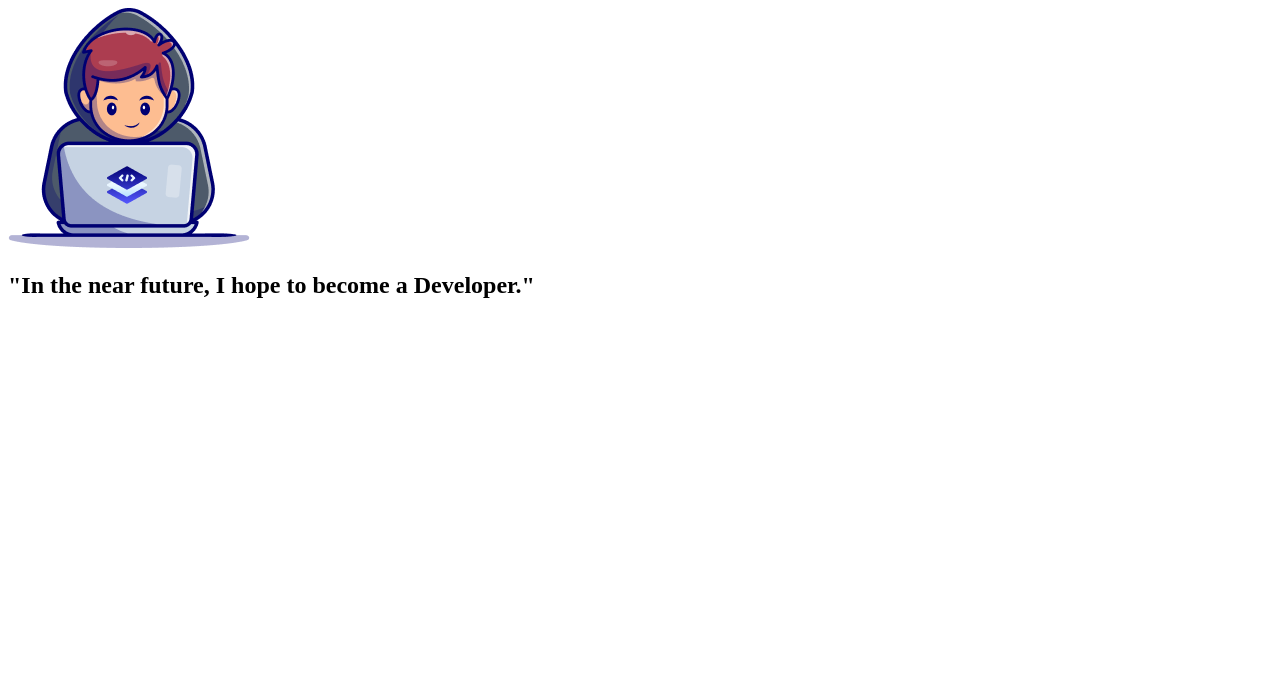
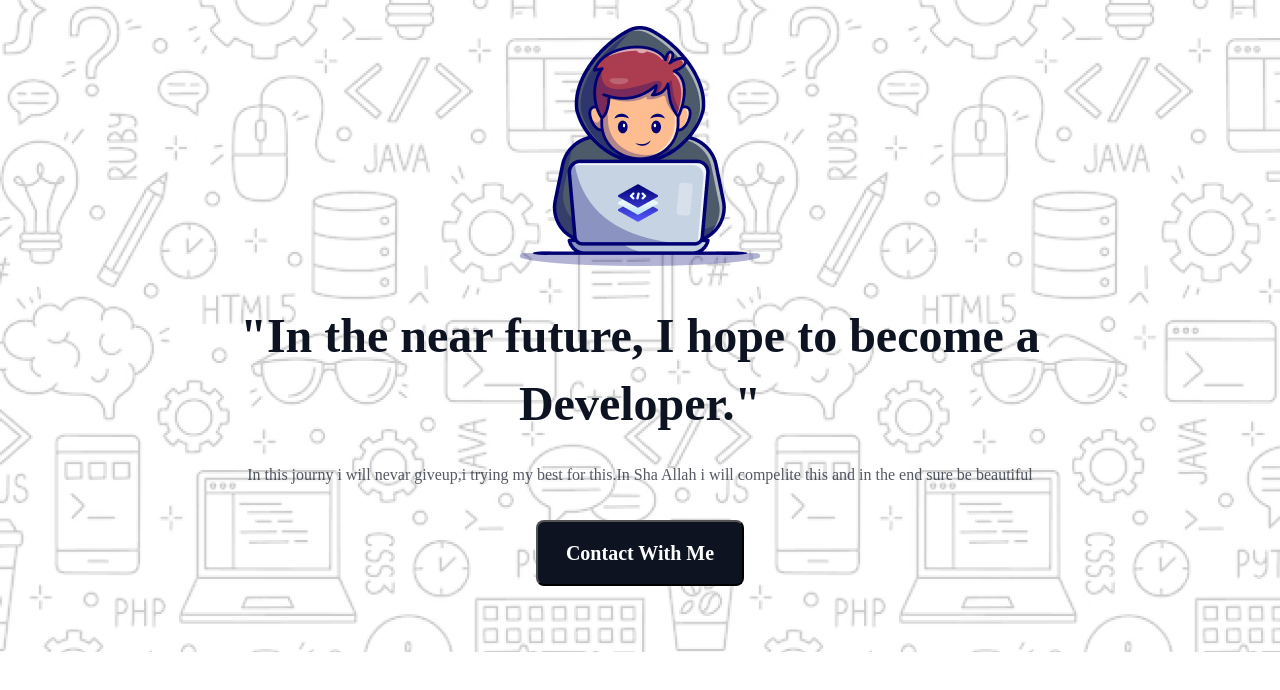
Before and after one commit to Ebrahim4102/next-Gennady-Korotkevich-first-assignment-repo, a plain HTML site: page index.html in a window 1280 px wide. Drawn offline with Linux system fonts and the light colour scheme; a web font is replaced by a local one.

Commit message:
added banner compelite

```diff
--- a/index.html
+++ b/index.html
@@ -11,9 +11,16 @@
 <header>
     <div class="banner">
         <div class="banner-container">
-            <div><img src="../next-Gennady-korotkevich-first-assignment-repo/assets/Group.png" alt=""></div>
+
+            <div class="banner-img"><img src="../next-Gennady-korotkevich-first-assignment-repo/assets/Group.png" alt=""></div>
+
             <h2 class="container-title">"In the near future, I hope to become a Developer."</h2>
-            <p class="banner-description"></p>
+            <p class="banner-description">In this journy i will nevar giveup,i trying my best for this.In Sha Allah i will compelite this and in the end sure be beautiful</p>
+            <button class="banner-btn">Contact With Me</button>
+
+        </div>
+
+
         </div>
 
 
--- a/style.css
+++ b/style.css
@@ -0,0 +1,66 @@
+
+@import url('https://fonts.googleapis.com/css2?family=Azeret+Mono:ital,wght@0,100..900;1,100..900&display=swap');
+
+*{margin: 0;
+    padding: 0;
+    font-family: Azeret Mono;
+}
+
+
+               /* My Banner Styles */
+.banner{
+    display: flex;
+    justify-content: center;
+    justify-items: center;
+    width: 100%;
+    height: 652px;
+    background-image: url(../next-Gennady-korotkevich-first-assignment-repo/assets/Hero-bg.png);
+    text-align: center;
+}
+.banner-container{
+    width: 998px;
+    height: 582px;
+    margin: 26px 221px 44px 221px;
+    background-size: contain;
+    align-items: center;
+
+}
+
+.banner-container.banner-img{
+    margin: 0 50%;
+    width: 240.28px;
+    height: 240px;
+}
+
+.container-title{
+    color: rgb(13, 19, 33);
+    font-size: 48px;
+    font-weight: 800;
+    line-height: 68px;
+    margin-top: 32px;
+}
+
+
+.banner-description{
+    color: rgb(13, 19, 33);
+    font-size: 16px;
+    font-weight: 400;
+    line-height: 26px;
+    text-align: center;
+    margin-top: 24px;
+    opacity: 0.7;
+}
+
+.banner-btn{
+    width: 208px;
+    height: 66px;
+    margin-top: 32px;
+    color: rgb(255, 255, 255);
+    font-family: Azeret Mono;
+    font-size: 20px;
+    font-weight: 600;
+    line-height: 23px;
+    text-align: center;
+    border-radius: 8px;
+    background: rgb(13, 19, 33);
+}
```
